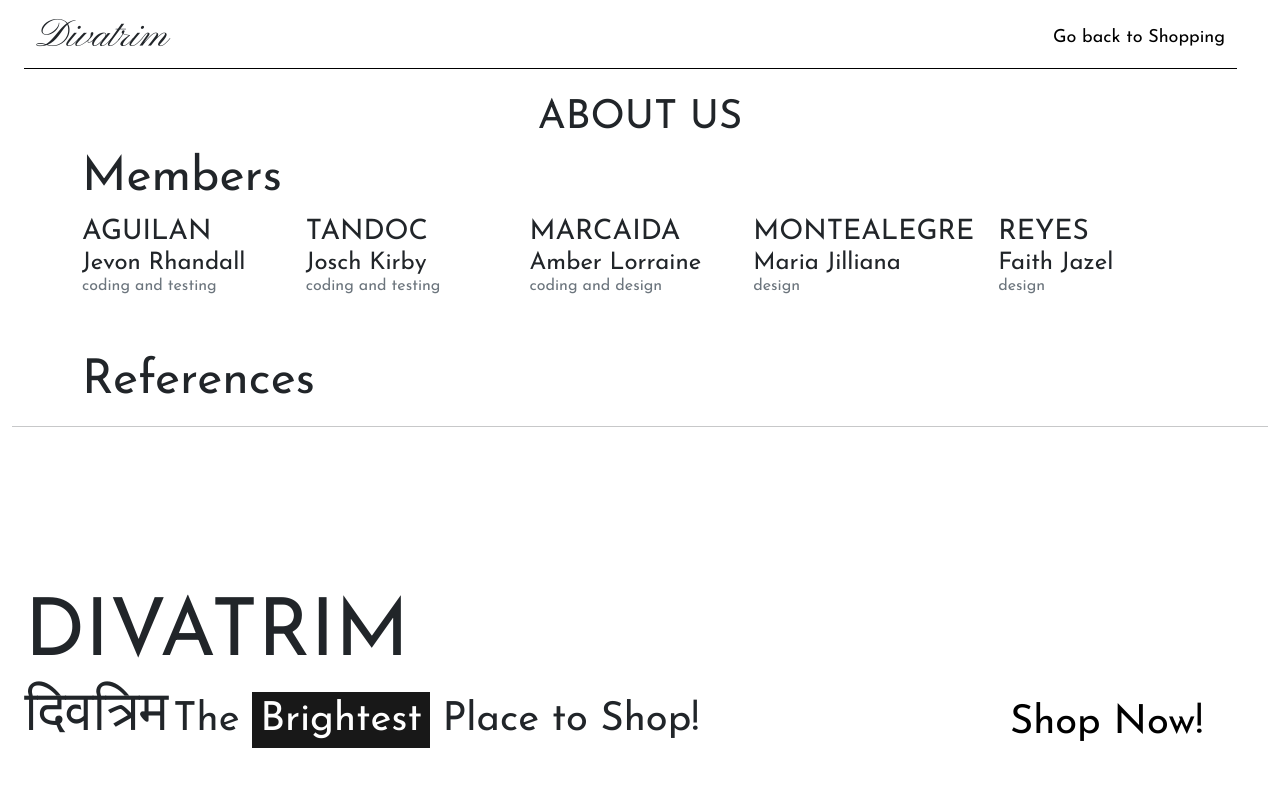
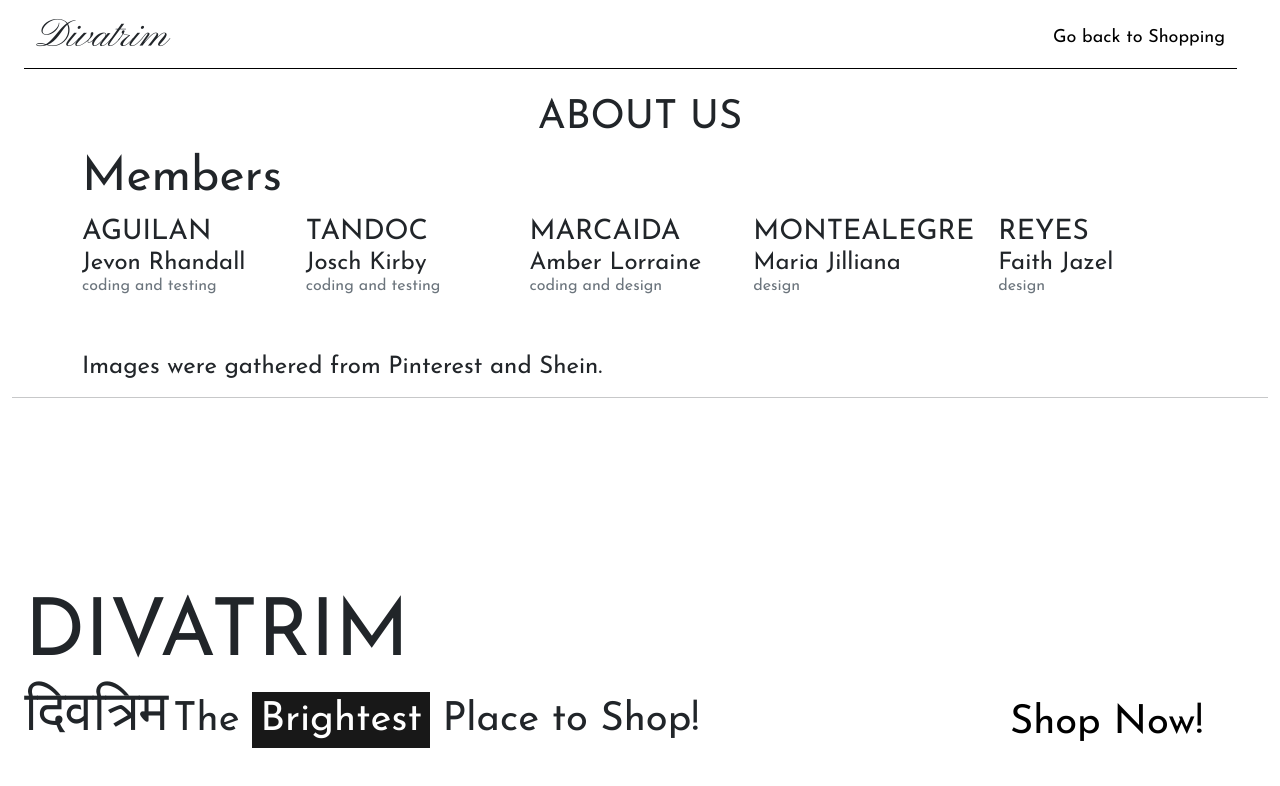
Before and after one commit to jtandoc/4Q-Comsci-Project, a plain HTML site: page aboutus.html in a window 1280 px wide. Drawn offline with nearby package versions, Linux system fonts and the light colour scheme.

Commit message:
Update aboutus.html

```diff
--- a/aboutus.html
+++ b/aboutus.html
@@ -49,7 +49,7 @@
                         <p class="desc text-muted">design</p>
                     </div>
                 </div>
-                <h2 class="display-5">References</h2>
+                <h4>Images were gathered from Pinterest and Shein.</h4>
             </div>
             <hr>
             <div class="row">
```
